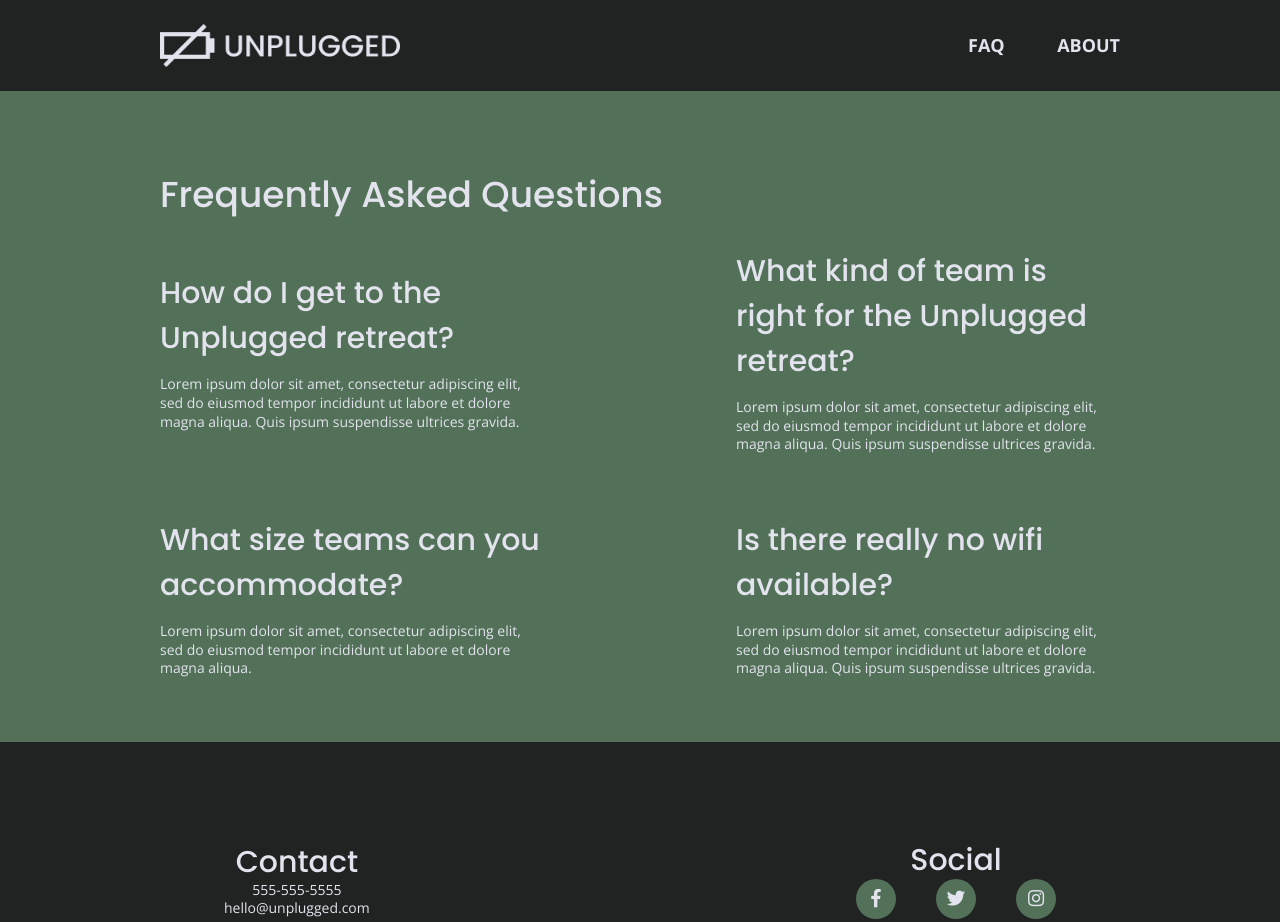
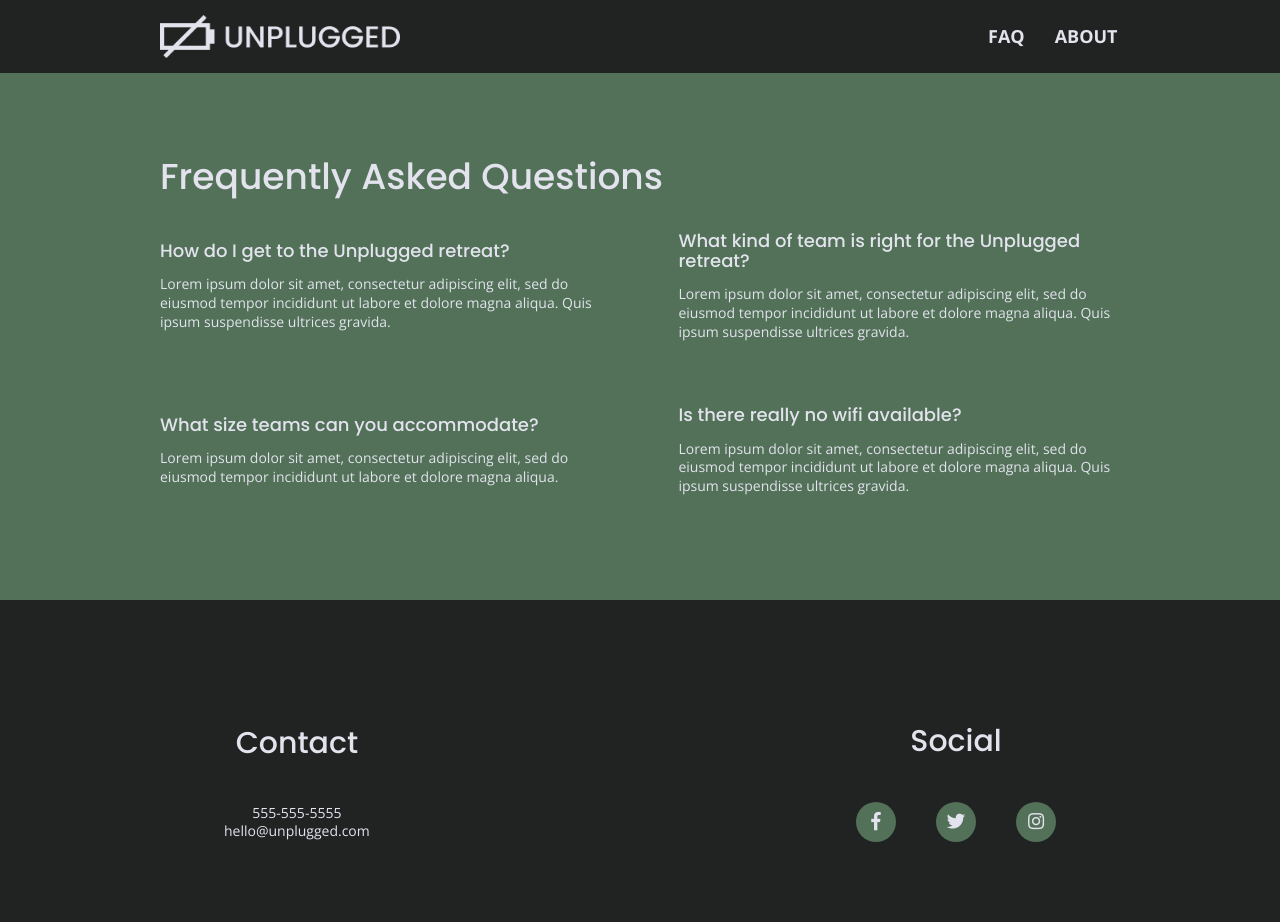
Before and after one commit to kisercandice/unplugged-retreat-project, a website: page faq/index.html in a window 1280 px wide. Shown: the top 922 px of the page. Drawn offline with nearby package versions, Linux system fonts and the light colour scheme.

Commit message:
Edited styles

```diff
--- a/css/main.css
+++ b/css/main.css
@@ -190,11 +190,12 @@ header nav ul{
     width: 100%;
     display: flex;
     justify-content: space-around;
-
+    margin: 0;
 }
 
 header nav ul li{
   font-size: 1.125em;
+  padding: 0 30px 5px 0;
 }
 /* footer styles */
 footer{
@@ -289,6 +290,7 @@ input[type=button]{
   text-align: center;
   text-transform: uppercase;
 }
+
 .features{
     display: flex;
     justify-content: center;
@@ -302,6 +304,7 @@ input[type=button]{
     font-size: 3.75em;
     margin-bottom: 40px;
 }
+
 .features h2{
     margin-bottom: 60px;
 }
@@ -309,7 +312,6 @@ input[type=button]{
 .features article{
     width: 63%;
     margin: 30px 0;
-
 }
 
 .features p{
@@ -330,10 +332,12 @@ input[type=button]{
     flex-flow: row wrap;
     background-color: #2a423a;
 }
+
 .reviews h2{
     margin-bottom: 40px;
     line-height: 1;
 }
+
 .reviews h3{
     width: 55%;
     margin: 20px 0;
@@ -347,7 +351,15 @@ input[type=button]{
     flex-flow: row wrap;
     background-color: #527158;
 }
-
+.mission .content-wrapper{
+    margin: 30px 0 50px 0;
+}
+.contact-section .content-wrapper{
+    margin: 36px 0 50px 0;
+}
+.contact-content h4{
+    padding: 0 0 1em 0;
+}
 .map figure{
     position: relative;
     padding-bottom: 80%;
@@ -496,7 +508,7 @@ input[type=button]{
   /** TABLET STYLES HERE **/
   .content-wrapper{
       max-width: 640px;
-      margin: 100px 0;
+      margin: 60px 0 100px 0;
   }
   h2{
     font-size: 2.25em;
@@ -521,10 +533,12 @@ input[type=button]{
   header nav{
     width: 20%;
     justify-content: space-between;
+    margin: 0 40px;
   }
 
   header nav ul{
     justify-content: space-between;
+    padding-top: 5px;
   }
 
   header nav ul li{
@@ -570,7 +584,7 @@ header nav ul li{
     font-size: 4.5em;
     margin-bottom: 30px;
   }
-  .features .item-description{
+  .features-item-description{
     width: 62%;
   }
   .reviews article{
@@ -616,7 +630,9 @@ header nav ul li{
     width: 100%;
   }
   /***** About Page *****/
-
+  .mission .content-wrapper{
+      margin: 75px 0 100px 0;
+  }
   .mission-content{
     display: flex;
     justify-content: space-between;
@@ -627,6 +643,9 @@ header nav ul li{
   .mission-content p{
     width: 45%;
   }
+  .contact-section .content-wrapper{
+    margin: 75px 0 100px 0;
+  }
   .contact-section .content-wrapper h2{
     width: 80%;
   }
@@ -634,6 +653,7 @@ header nav ul li{
     display: flex;
     justify-content: space-between;
     align-items: flex-start;
+    margin: 0 80px 0 0;
   }
   .map figure{
     padding-bottom: 46%;
@@ -643,7 +663,11 @@ header nav ul li{
     justify-content: space-between;
   }
   .faq-content{
-    flex-basis: 40%;
+    flex-basis: 46%;
+  }
+  .faq-content h4{
+    font-size: 1.125em;
+    line-height: 1.125em;
   }
   .faq h2{
     width: 100%
@@ -673,6 +697,9 @@ header nav ul li{
     width: 25%;
   }
 
+  header nav ul{
+    margin: 0 0 0 60px;
+  }
   .hero-area h1{
     width: 80%;
     font-size: 3.75em;
@@ -722,6 +749,9 @@ header nav ul li{
   /***** FAQ Page *****/
   .faq h2{
     width: 100%;
+  }
+  .faq .content-wrapper{
+    margin-bottom: 40px;
   }
 }
 
--- a/faq/index.html
+++ b/faq/index.html
@@ -36,7 +36,7 @@
           <div class="header-divider"></div>
             <nav>
                 <ul>
-                    <li><a href="index.html">FAQ</a></li>
+                    <li><a href="/index.html">FAQ</a></li>
                     <li><a href="about/index.html" target="_blank">About</a></li>
                 </ul>
             </nav>
@@ -72,12 +72,12 @@
       <div class="content-wrapper">
           <div class="footer-content">
               <address class="contact">
-                  <h3>Contact</h3>
+                  <h4>Contact</h4>
                   <p>555-555-5555<br>hello@unplugged.com</p>
               </address>
 
               <div class="social">
-                <h3>Social</h3>
+                <h4>Social</h4>
                 <div class="social-icons">
                   <p><a href="https://www.facebook.com/Skillcrush/" target="_blank"><i class="fab fa-facebook-f"></i></a>
                   </p>
```
Also changed, not shown: about/index.html (+3 -3 lines). Lines whose indentation alone changed are shown as unchanged.
